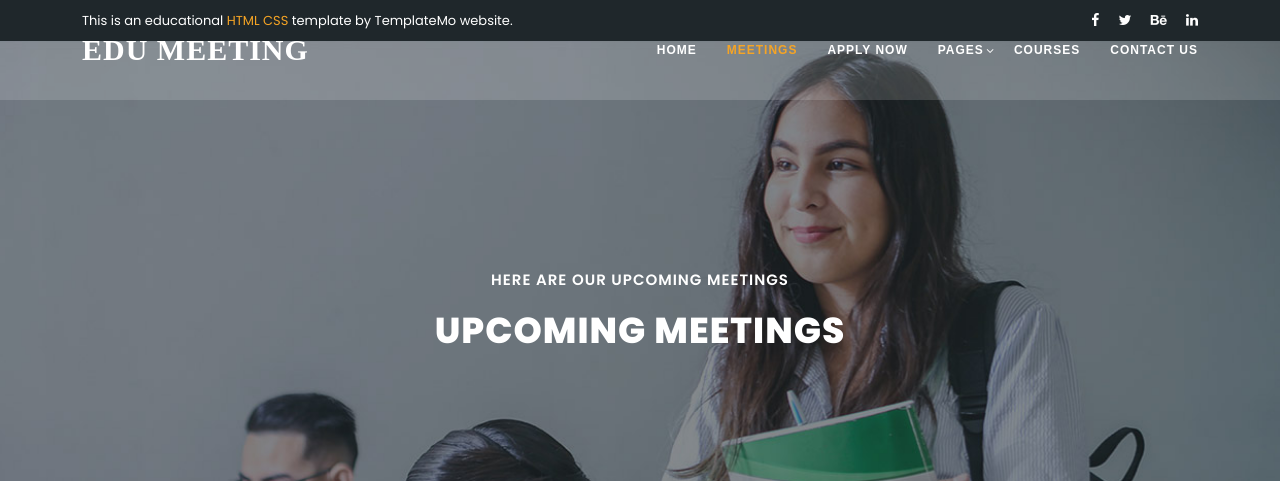
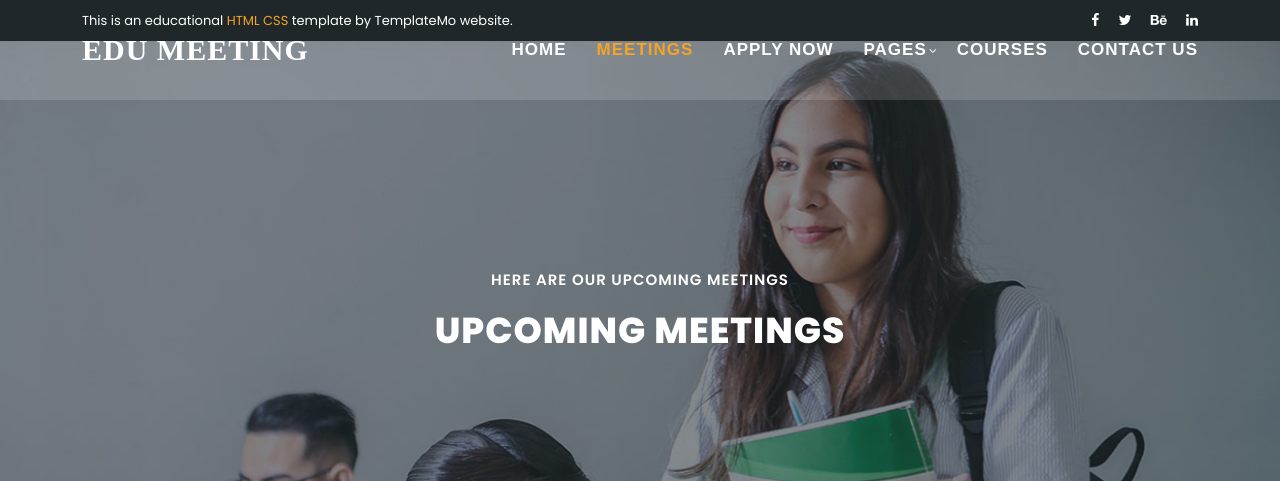
Before and after one commit to andreibrosmaster/working-website2, a PHP site: page /meetings.html in a window 1280 px wide. Shown: the top 481 px of the page. Run offline with PHP 8.4, Linux system fonts and the light colour scheme; some libraries are stand-ins or nearby versions.

Commit message:
Add files via upload

```diff
--- a/Index/assets/css/templatemo-edu-meeting.css
+++ b/Index/assets/css/templatemo-edu-meeting.css
@@ -349,7 +349,7 @@ header
 .header-area .main-nav .nav li a {
   display: block;
   font-weight: 600;
-  font-size: 12px;
+  font-size: 17px;
   text-transform: uppercase;
   color: #fff;
   -webkit-transition: all 0.3s ease 0s;
@@ -728,7 +728,7 @@ banner
 
 .main-banner .caption {
   position: absolute;
-  top: 50%;
+  top: 40%;
   transform: translateY(-50%);
 }
 
```
Also changed, not shown: Index/index.html (+0 -23 lines).
